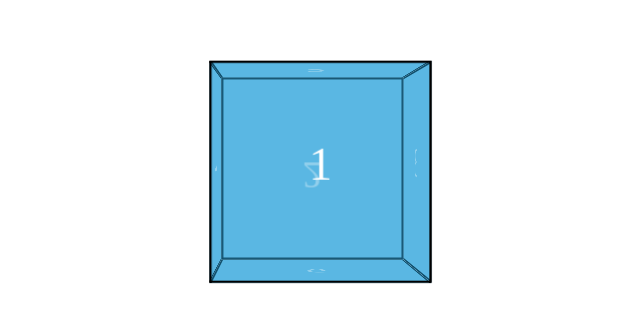
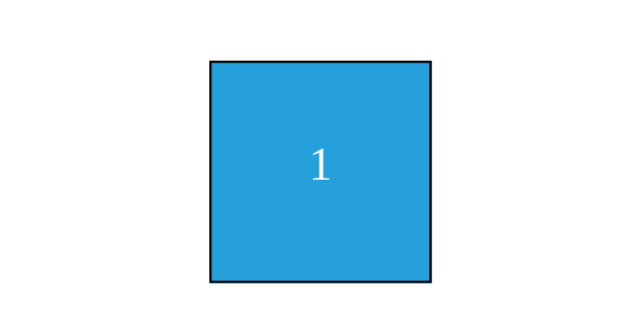
Before and after one commit to Creodahn/3d-interface, a plain HTML site: page index2.html in a window 1280 px wide. Shown: the part 246-568 px from the top of the page, without its empty margins (372-1012 px from the left). Drawn offline with nearby package versions, Linux system fonts and the light colour scheme.

Commit message:
changes to prevent seeing other faces

```diff
--- a/css/main2.css
+++ b/css/main2.css
@@ -7,8 +7,6 @@
 	-webkit-user-select: none; /* Chrome/Safari */
 	-moz-user-select: none; /* Firefox */
 	-ms-user-select: none; /* IE10+ */
-
-	/* Rules below not implemented in browsers yet */
 	-o-user-select: none;
 	user-select: none;
 }
@@ -22,7 +20,7 @@
 #cube {
 	width: 100%;
 	height: 100%;
-	position:absolute;
+	position: absolute;
 	transform-style: preserve-3d;
 	transition: 0.3s;
 	cursor: pointer;
@@ -35,7 +33,9 @@
 	position: absolute;
 	border: 2px solid black;
 	color: #fff;
-	background-color: rgba(37, 160, 218, 0.5);
+	background-color: rgba(37, 160, 218, 1);
+	-webkit-backface-visibility: hidden; /* Chrome, Safari, Opera */
+   	backface-visibility: hidden;
 }
 
 #cube .front {
@@ -79,10 +79,6 @@
 
 .show-6 {
 	transform: translateZ(-100px) rotateX(90deg);
-}
-
-.spin {
-	transform: translateZ(-100px) rotate3d(0, 0, 0, -360deg);
 }
 
 .downContainer {
```
